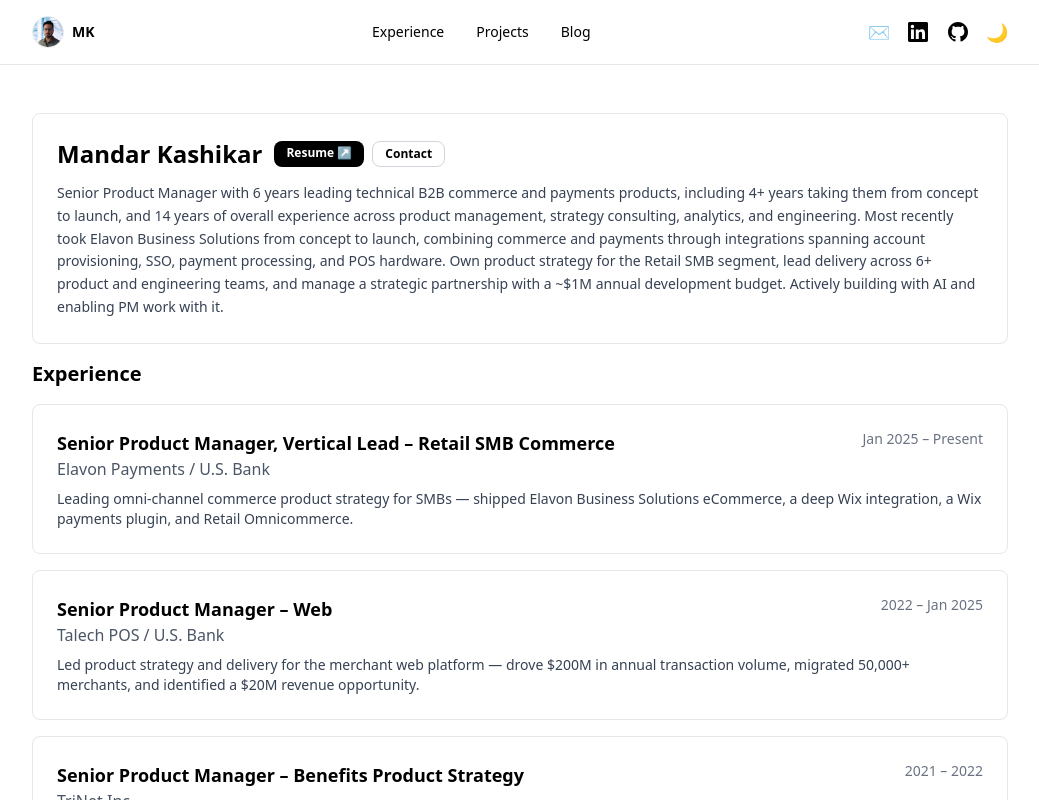
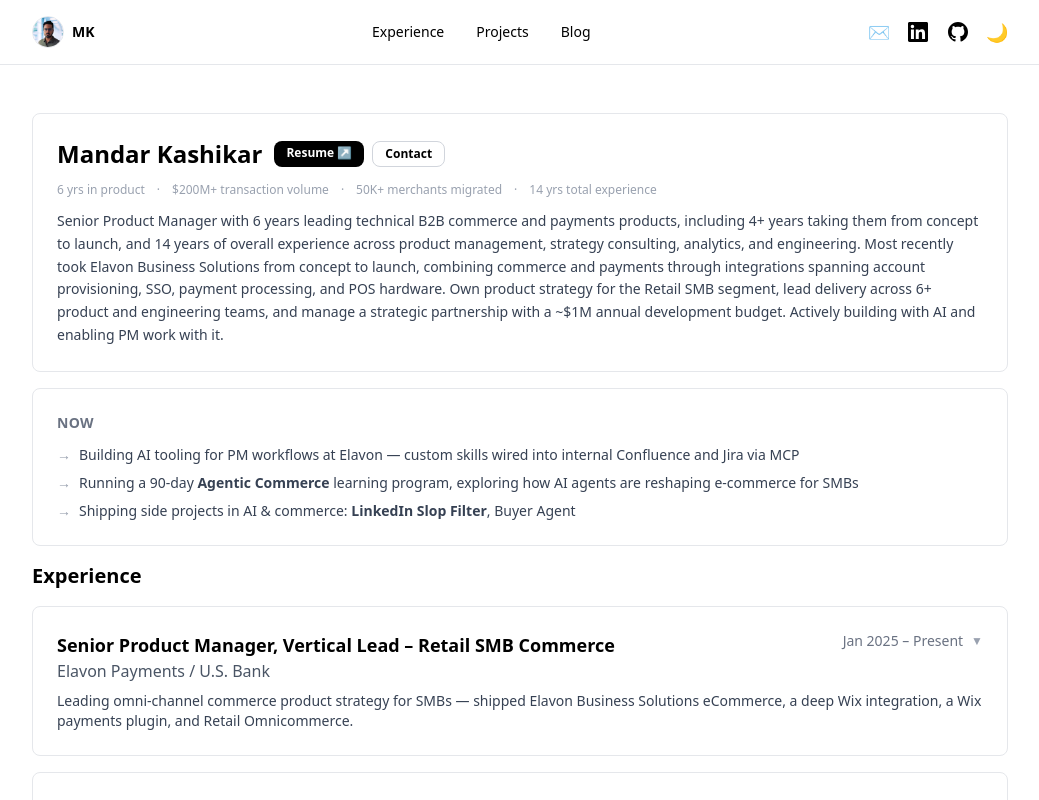
Before and after one commit to mandarkashikar/mandarkashikar.com, a Next.js app: page / in a window 1280 px wide. Shown: the top 800 px of the page, without its empty margins (120-1159 px from the left). Built offline with nearby package versions, Linux system fonts and the light colour scheme.

Commit message:
feat: Now card, stat row, OG tags, favicon, ESC modal, expand chevron

```diff
--- a/pages/index.tsx
+++ b/pages/index.tsx
@@ -3,6 +3,7 @@
 import { useState, useEffect } from 'react'
 import Link from 'next/link'
 import Image from 'next/image'
+import Head from 'next/head'
 
 const timelineDataRich = [
   {
@@ -162,6 +163,14 @@
     applyTheme(isDarkMode)
   }, [])
 
+  useEffect(() => {
+    const handleKey = (e: KeyboardEvent) => {
+      if (e.key === 'Escape') setSelectedExp(null)
+    }
+    document.addEventListener('keydown', handleKey)
+    return () => document.removeEventListener('keydown', handleKey)
+  }, [])
+
   const applyTheme = (dark: boolean) => {
     if (dark) {
       document.documentElement.classList.add('dark')
@@ -226,6 +235,21 @@
   ]
 
   return (
+    <>
+    <Head>
+      <title>Mandar Kashikar — Senior PM, Commerce & Payments</title>
+      <meta name="description" content="Senior Product Manager with 14 years of experience across commerce, payments, and strategy. Building omni-channel solutions for SMBs at Elavon / U.S. Bank." />
+      <link rel="icon" href="/favicon.svg" type="image/svg+xml" />
+      <meta property="og:title" content="Mandar Kashikar — Senior PM, Commerce & Payments" />
+      <meta property="og:description" content="Senior Product Manager building omni-channel commerce solutions at Elavon / U.S. Bank. 14 years across product, strategy, and analytics." />
+      <meta property="og:image" content="https://mandark.dev/profile.jpg" />
+      <meta property="og:url" content="https://mandark.dev" />
+      <meta property="og:type" content="website" />
+      <meta name="twitter:card" content="summary" />
+      <meta name="twitter:title" content="Mandar Kashikar — Senior PM, Commerce & Payments" />
+      <meta name="twitter:description" content="Senior Product Manager building omni-channel commerce solutions at Elavon / U.S. Bank." />
+      <meta name="twitter:image" content="https://mandark.dev/profile.jpg" />
+    </Head>
     <div className="min-h-screen bg-white dark:bg-black transition-colors text-black dark:text-white">
       {/* Header */}
       <header className="border-b border-gray-200 dark:border-gray-800 sticky top-0 z-50 bg-white/80 dark:bg-black/80 backdrop-blur">
@@ -360,9 +384,39 @@
                 </a>
               </div>
             </div>
+            <div className="flex flex-wrap gap-x-3 gap-y-1 mb-3 text-xs text-gray-400 dark:text-gray-500">
+              <span>6 yrs in product</span>
+              <span>·</span>
+              <span>$200M+ transaction volume</span>
+              <span>·</span>
+              <span>50K+ merchants migrated</span>
+              <span>·</span>
+              <span>14 yrs total experience</span>
+            </div>
             <p className="text-sm text-gray-700 dark:text-gray-300 leading-relaxed">
               Senior Product Manager with 6 years leading technical B2B commerce and payments products, including 4+ years taking them from concept to launch, and 14 years of overall experience across product management, strategy consulting, analytics, and engineering. Most recently took Elavon Business Solutions from concept to launch, combining commerce and payments through integrations spanning account provisioning, SSO, payment processing, and POS hardware. Own product strategy for the Retail SMB segment, lead delivery across 6+ product and engineering teams, and manage a strategic partnership with a ~$1M annual development budget. Actively building with AI and enabling PM work with it.
             </p>
+          </div>
+        </section>
+
+        {/* Now */}
+        <section className="mb-4">
+          <div className="p-6 border border-gray-200 dark:border-gray-800 rounded-lg">
+            <h2 className="text-sm font-semibold text-gray-500 dark:text-gray-400 uppercase tracking-wide mb-3">Now</h2>
+            <ul className="space-y-2 text-sm text-gray-700 dark:text-gray-300">
+              <li className="flex gap-2">
+                <span className="text-gray-400 flex-shrink-0">→</span>
+                <span>Building AI tooling for PM workflows at Elavon — custom skills wired into internal Confluence and Jira via MCP</span>
+              </li>
+              <li className="flex gap-2">
+                <span className="text-gray-400 flex-shrink-0">→</span>
+                <span>Running a 90-day <a href="/blog" className="font-semibold hover:underline">Agentic Commerce</a> learning program, exploring how AI agents are reshaping e-commerce for SMBs</span>
+              </li>
+              <li className="flex gap-2">
+                <span className="text-gray-400 flex-shrink-0">→</span>
+                <span>Shipping side projects in AI &amp; commerce: <a href="https://github.com/mandarkashikar/linkedin-slop-filter" target="_blank" rel="noopener noreferrer" className="font-semibold hover:underline">LinkedIn Slop Filter</a>, Buyer Agent</span>
+              </li>
+            </ul>
           </div>
         </section>
 
@@ -381,7 +435,10 @@
                     <h3 className="font-semibold text-lg">{exp.role}</h3>
                     <p className="text-gray-600 dark:text-gray-400">{exp.company}</p>
                   </div>
-                  <span className="text-sm text-gray-500 dark:text-gray-500 whitespace-nowrap ml-4">{exp.year}</span>
+                  <div className="flex items-center gap-2 ml-4 flex-shrink-0">
+                    <span className="text-sm text-gray-500 dark:text-gray-500 whitespace-nowrap">{exp.year}</span>
+                    <span className={`text-gray-400 text-xs transition-transform duration-200 ${selectedExp?.id === exp.id ? 'rotate-180' : ''}`}>▼</span>
+                  </div>
                 </div>
                 <p className="text-gray-700 dark:text-gray-300 text-sm">{exp.summary}</p>
               </button>
@@ -555,5 +612,6 @@
         </footer>
       </main>
     </div>
+    </>
   )
 }
```
Also changed, not shown: public/favicon.svg (added).
